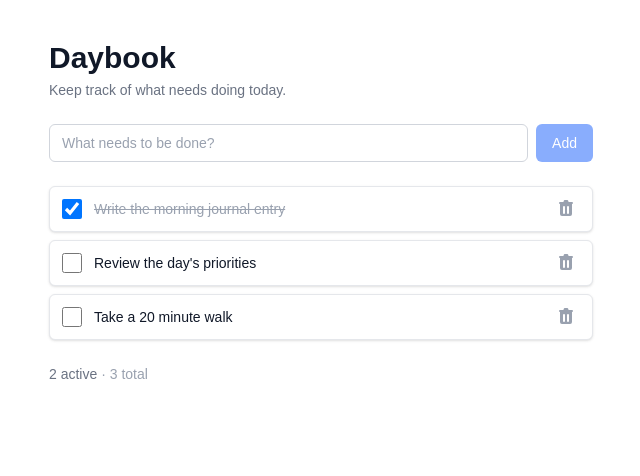
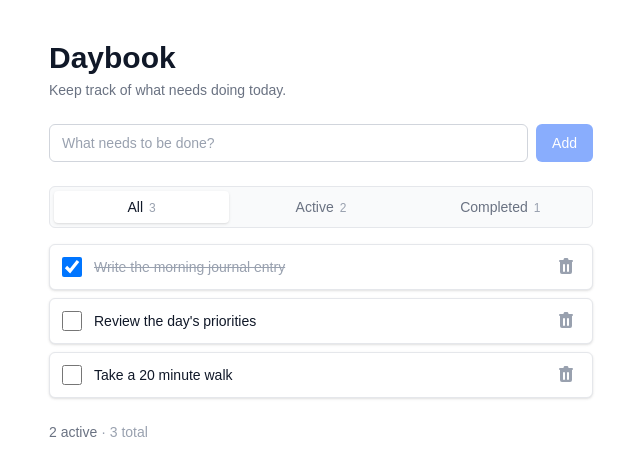
Before and after one commit to illegalcall/todo-app, a Next.js app: page / in a window 1280 px wide. Shown: the top 476 px of the page, without its empty margins (319-959 px from the left). Built offline with nearby package versions, Linux system fonts and the light colour scheme.

Commit message:
feat: add filter tabs (All/Active/Completed) to todo list (#273)

```diff
--- a/app/page.tsx
+++ b/app/page.tsx
@@ -6,10 +6,12 @@ import { useState } from "react";
 import type { Todo } from "@/types/todo";
 import { sampleTodos } from "@/types/todo";
 import AddTodo from "@/components/AddTodo";
+import FilterTabs, { type TodoFilter } from "@/components/FilterTabs";
 import TodoList from "@/components/TodoList";
 
 export default function Home() {
   const [todos, setTodos] = useState<Todo[]>(sampleTodos);
+  const [filter, setFilter] = useState<TodoFilter>("all");
 
   function handleAdd(title: string) {
     setTodos((prev) => [
@@ -30,8 +32,21 @@ export default function Home() {
     setTodos((prev) => prev.filter((todo) => todo.id !== id));
   }
 
+  // #273 — filtering
+  const filteredTodos = todos.filter((todo) => {
+    if (filter === "active") return !todo.completed;
+    if (filter === "completed") return todo.completed;
+    return true;
+  });
+
+  const counts: Record<TodoFilter, number> = {
+    all: todos.length,
+    active: todos.filter((todo) => !todo.completed).length,
+    completed: todos.filter((todo) => todo.completed).length,
+  };
+
   // #109 — count summary
-  const activeCount = todos.filter((todo) => !todo.completed).length;
+  const activeCount = counts.active;
 
   return (
     <main className="mx-auto min-h-screen w-full max-w-xl px-4 py-10">
@@ -48,8 +63,12 @@ export default function Home() {
         <AddTodo onAdd={handleAdd} />
       </div>
 
+      <div className="mb-4">
+        <FilterTabs filter={filter} onChange={setFilter} counts={counts} />
+      </div>
+
       <TodoList
-        todos={todos}
+        todos={filteredTodos}
         onToggle={handleToggle}
         onDelete={handleDelete}
       />
--- /dev/null
+++ b/components/FilterTabs.tsx
@@ -0,0 +1,48 @@
+// #273 — Filter tabs for the todo list (All / Active / Completed)
+
+export type TodoFilter = "all" | "active" | "completed";
+
+interface FilterTabsProps {
+  filter: TodoFilter;
+  onChange: (filter: TodoFilter) => void;
+  counts: Record<TodoFilter, number>;
+}
+
+const FILTERS: { value: TodoFilter; label: string }[] = [
+  { value: "all", label: "All" },
+  { value: "active", label: "Active" },
+  { value: "completed", label: "Completed" },
+];
+
+export default function FilterTabs({ filter, onChange, counts }: FilterTabsProps) {
+  return (
+    <div
+      role="tablist"
+      aria-label="Filter todos"
+      className="flex gap-1 rounded-md border border-gray-200 bg-gray-50 p-1 dark:border-gray-700 dark:bg-gray-800"
+    >
+      {FILTERS.map(({ value, label }) => {
+        const selected = filter === value;
+        return (
+          <button
+            key={value}
+            type="button"
+            role="tab"
+            aria-selected={selected}
+            onClick={() => onChange(value)}
+            className={`flex-1 rounded px-3 py-1.5 text-sm font-medium transition-colors focus:outline-none focus:ring-2 focus:ring-blue-500 ${
+              selected
+                ? "bg-white text-gray-900 shadow-sm dark:bg-gray-700 dark:text-gray-100"
+                : "text-gray-500 hover:text-gray-800 dark:text-gray-400 dark:hover:text-gray-200"
+            }`}
+          >
+            {label}
+            <span className="ml-1.5 text-xs text-gray-400 dark:text-gray-500">
+              {counts[value]}
+            </span>
+          </button>
+        );
+      })}
+    </div>
+  );
+}
```
